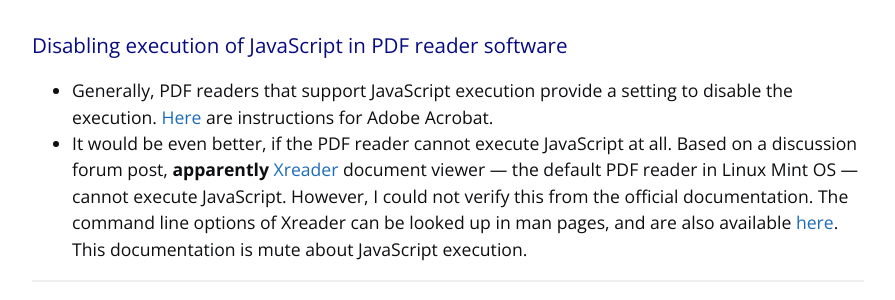
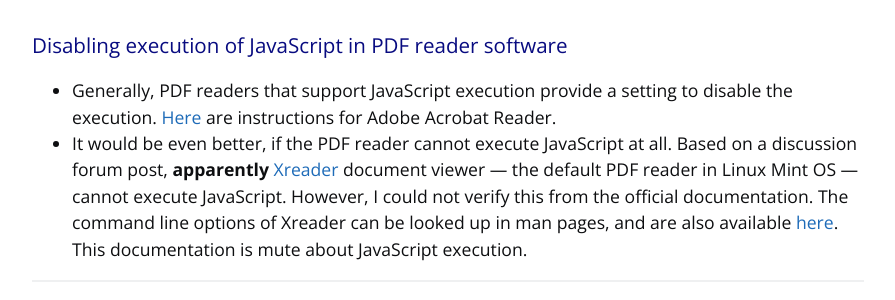
Before and after one commit to vinitjoglekar/vinitjoglekar.github.io, a Jekyll site: the page built from _pages/ht-pdf-1.md, in a window 1280 px wide. Shown: the part 1445-1745 px from the top of the page, without its empty margins (192-1087 px from the left). Built offline with Jekyll 4.4.1, drawn with Linux system fonts in a browser that asks for light colours.

Commit message:
Update ht-pdf-1.md

```diff
--- a/_pages/ht-pdf-1.md
+++ b/_pages/ht-pdf-1.md
@@ -45,7 +45,7 @@ The starting point of this investigation was how to mitigate security risks asso
 <br/>
 
 ### Disabling execution of JavaScript in PDF reader software
-* Generally, PDF readers that support JavaScript execution provide a setting to disable the execution. [Here](https://helpx.adobe.com/acrobat/using/javascripts-pdfs-security-risk.html) are instructions for Adobe Acrobat.
+* Generally, PDF readers that support JavaScript execution provide a setting to disable the execution. [Here](https://helpx.adobe.com/acrobat/using/javascripts-pdfs-security-risk.html) are instructions for Adobe Acrobat Reader.
 * It would be even better, if the PDF reader cannot execute JavaScript at all. Based on a discussion forum post, **apparently** [Xreader](https://github.com/linuxmint/xreader) document viewer &mdash; the default PDF reader in Linux Mint OS &mdash; cannot execute JavaScript. However, I could not verify this from the official documentation. The command line options of Xreader can be looked up in man pages, and are also available [here](https://man.archlinux.org/man/xreader.1.en). This documentation is mute about JavaScript execution.
  <br/>
 
```
